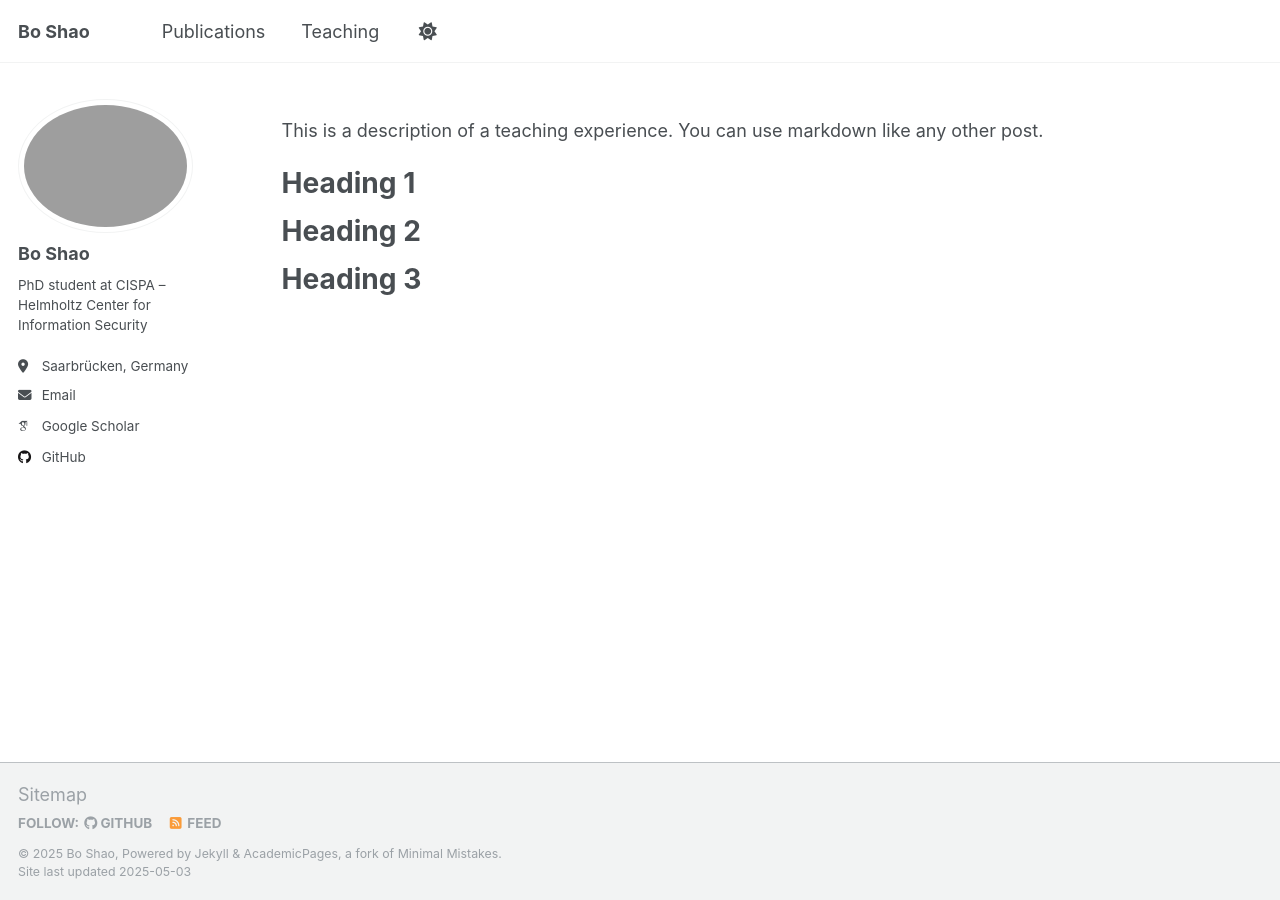
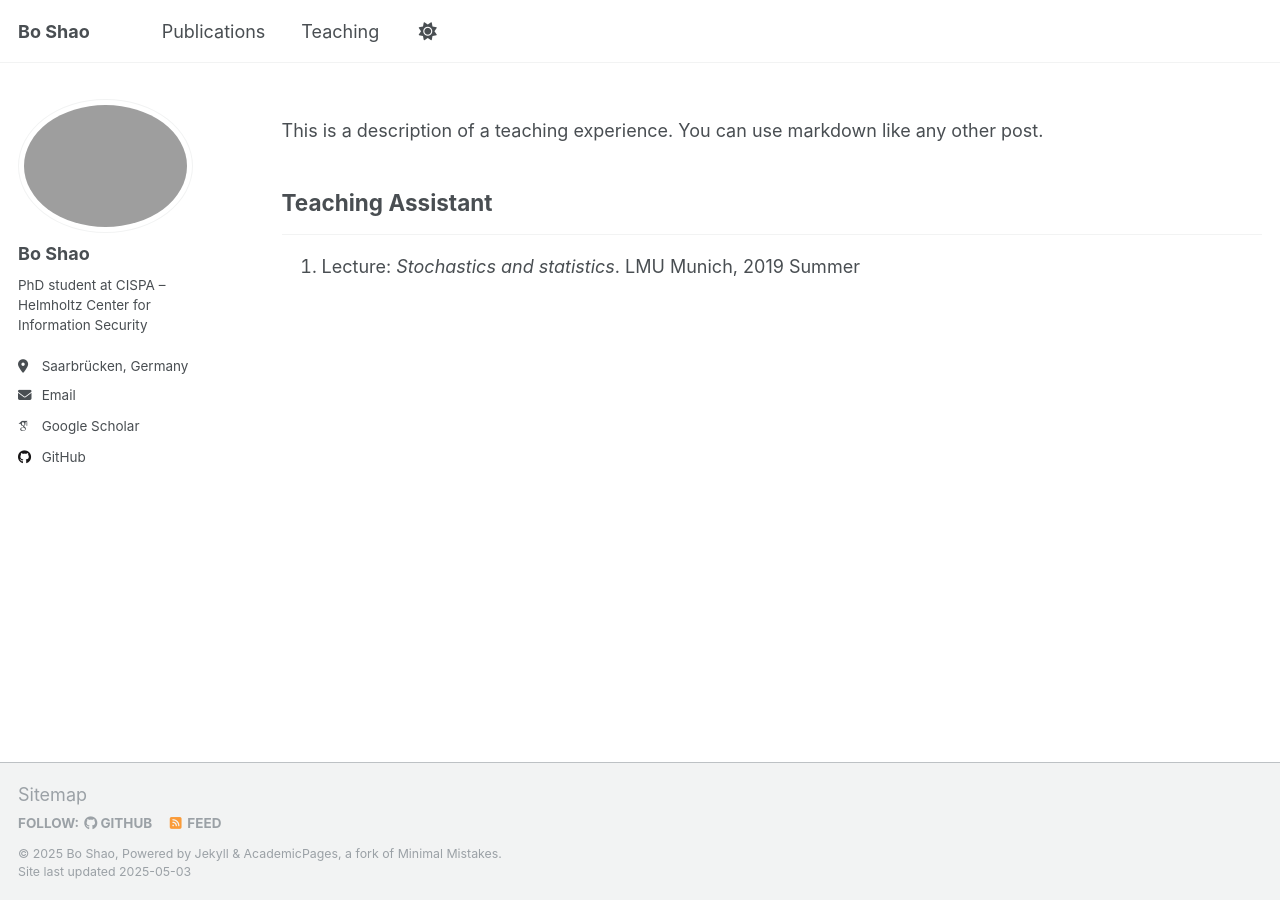
Before and after one commit to bosh-x/bosh-x.github.io, a Jekyll site: the page built from _teaching/teaching.md, in a window 1280 px wide. Built offline with Jekyll 4.4.1, drawn with Linux system fonts in a browser that asks for light colours; some web fonts are replaced.

Commit message:
Update teaching.md

```diff
--- a/_teaching/teaching.md
+++ b/_teaching/teaching.md
@@ -9,11 +9,7 @@ permalink: /teaching/
 
 This is a description of a teaching experience. You can use markdown like any other post.
 
-Heading 1
-======
+## Teaching Assistant
+---
 
-Heading 2
-======
-
-Heading 3
-======
+1. Lecture: _Stochastics and statistics_. LMU Munich, 2019 Summer
```
